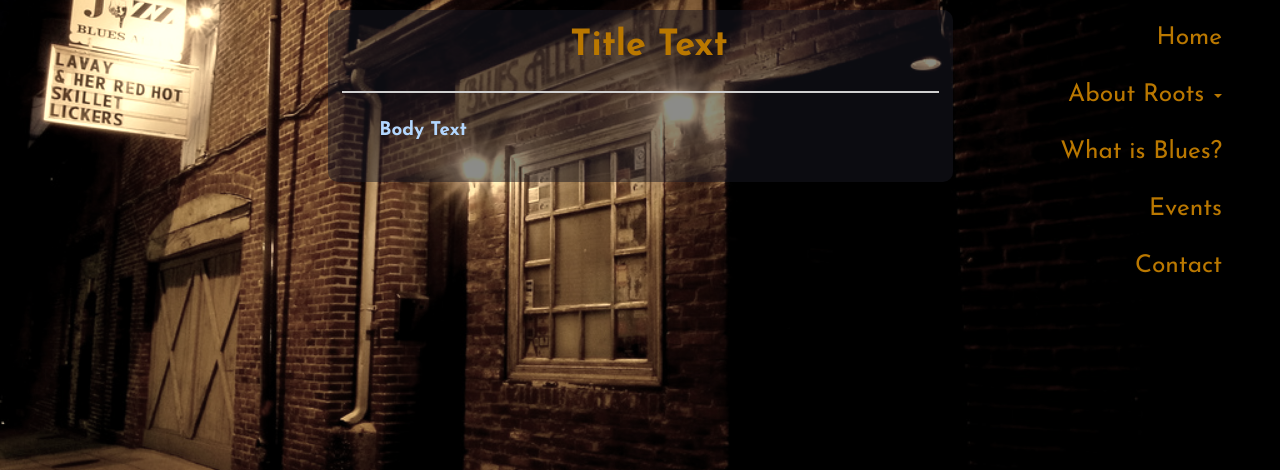
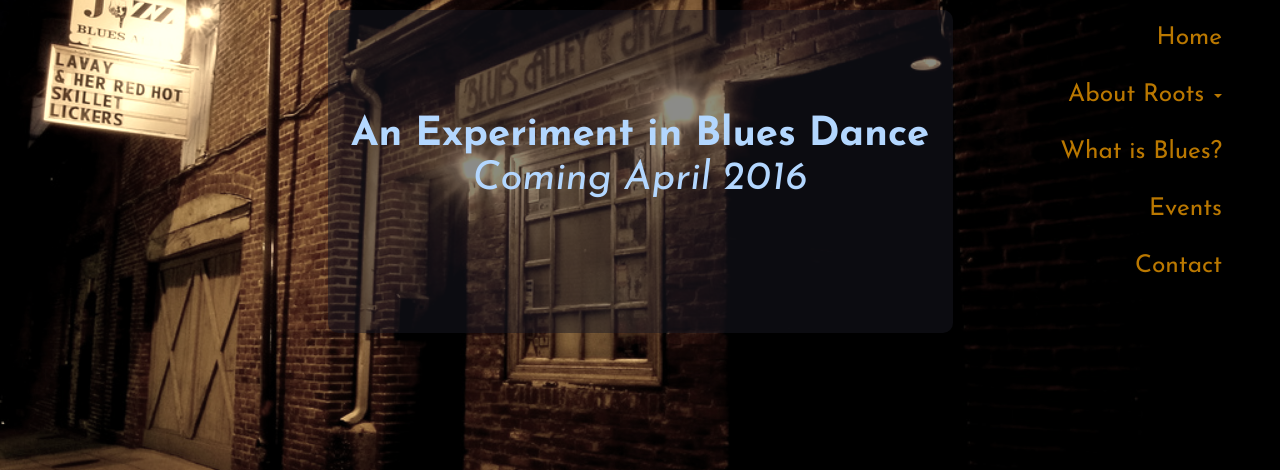
Before and after one commit to ryantjohnson/py-roots, a Flask app: page / in a window 1280 px wide. Shown: the part 161-631 px from the top of the page. Run offline with Flask 2, Linux system fonts and the light colour scheme; some libraries are stand-ins or nearby versions.

Commit message:
Fixed broken styling

```diff
--- a/templates/index.html
+++ b/templates/index.html
@@ -1,29 +1,8 @@
 {% extends "layout.html" %}
 
-
 {% block title %}
-	Title Text
+	An Experiment in Blues Dance
 {% endblock title %}
-{% block content %}
-	Body Text
-{% endblock content %}
-
-
-<!--
-
-<?php include('inc/header.php'); ?>
-
-
-		<div id="guts">
-			<div id="home" class="vertical-center">
-
-				<h3 class="title">An Experiment in Blues Dance</h3>
-				<h4 class="title">Coming April 2016</h4>
-
-			</div>
-		</div>
-
-
-<?php include('inc/footer.php'); ?>
-
--->
+{% block subtitle %}
+	Coming April 2016
+{% endblock subtitle %}
--- a/templates/layout.html
+++ b/templates/layout.html
@@ -82,10 +82,10 @@
     <div class="col-md-6" id="main-content"> <!-- required for fade-in -->
 
         <div id="guts">
-            <div id="contact">
+            <div id="home" class="vertical-center">
 
-                <h1>{% block title %}{% endblock title %}</h1>
-                <h2>{% block subtitle %}{% endblock subtitle %}</h2>
+                <h3 class="title">{% block title %}{% endblock title %}</h3>
+                <h4 class="title">{% block subtitle %}{% endblock subtitle %}</h4>
                 <p class="text-block">{% block content %}{% endblock content %}</p>
 
             </div>
@@ -107,7 +107,7 @@
             <a href="#"><span class="fa fa-spotify"></span></a>
             <a href="#"><span class="fa fa-youtube"></span></a>
         </div>
-        <p class="copyright">&copy <?html echo date("Y") ?> Roots of Blues</p>
+        <p class="copyright">&copy <?php echo date("Y") ?> Roots of Blues</p>
     </div>
 </footer>
 
--- a/templates/staff.html
+++ b/templates/staff.html
@@ -8,14 +8,14 @@
                 <h1 class="">Staff</h1>
 
                 <div class="row clearfix staff-item">
-                    <img class="headshot pull-left" src="img/ryan-headshot.png"></img>
+                    <img class="headshot pull-left" src="static/img/ryan-headshot.png"></img>
                     <h3>Ryan Johnson</h3>
                     <h4>Idea Generator</h4>
                     <p>This is the guy who came up for the idea of Roots. You can blame him for everything, generally.</p>
                 </div>
 
                 <div class="row clearfix staff-item">
-                    <img class="headshot pull-right" src="img/sydnie-headshot.jpg"></img>
+                    <img class="headshot pull-right" src="static/img/sydnie-headshot.jpg"></img>
                     <h3>Sydnie Hendryx</h3>
                     <h4>Aesthetic Director</h4>
                     <p>Wanna know who gives Roots its unique flavor? Look no further. Sydnie uses her artistic expertise to give Roots a special feel.</p>
```
Also changed, not shown: templates/img/Jazzing_orchestra_1921.png (deleted), templates/img/bg-red.png (deleted), templates/img/bg.jpg (deleted), templates/img/bg.png (deleted), templates/img/bluesalley.jpg (deleted), templates/img/ryan-headshot.jpg (deleted), templates/img/ryan-headshot.png (deleted), templates/img/sydnie-headshot.jpg (deleted), 1 other file.
